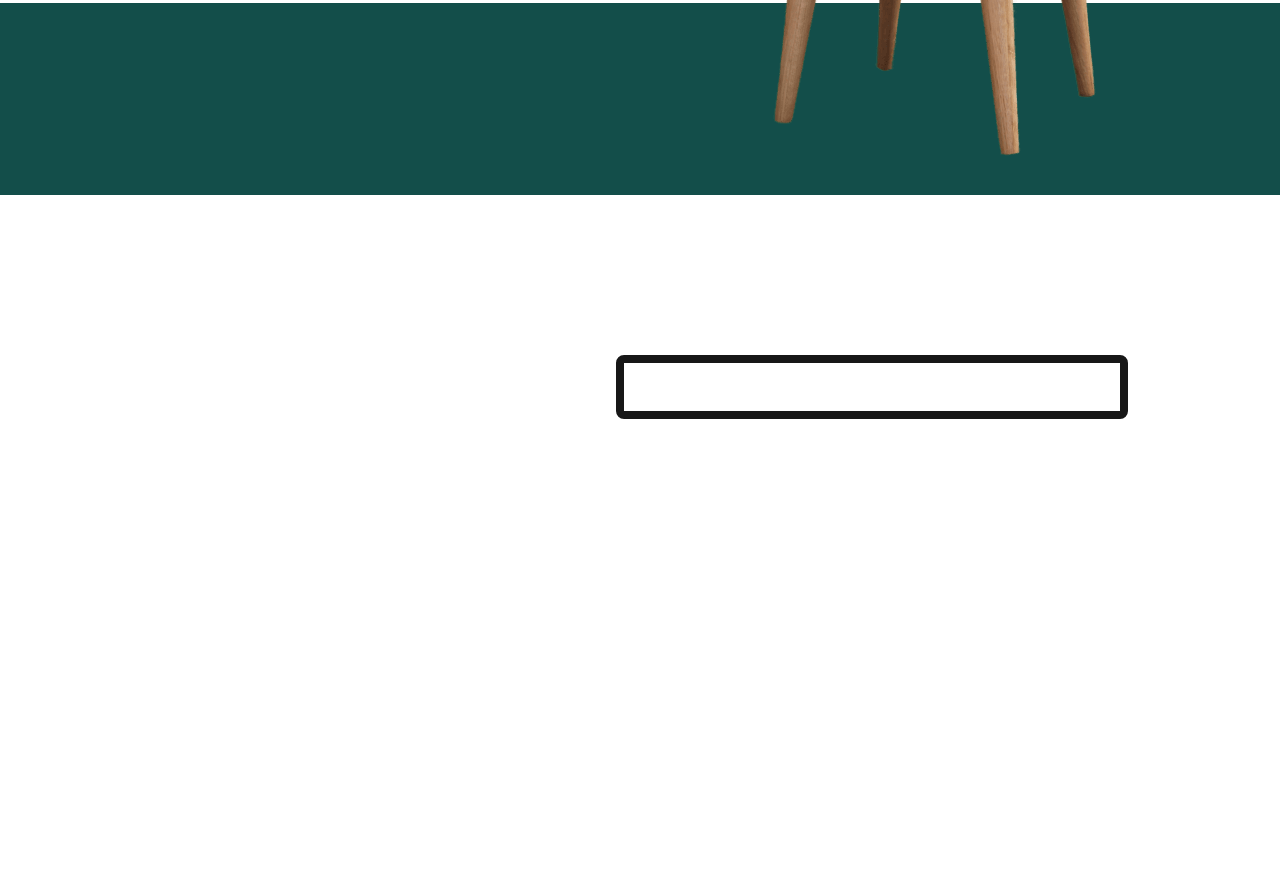
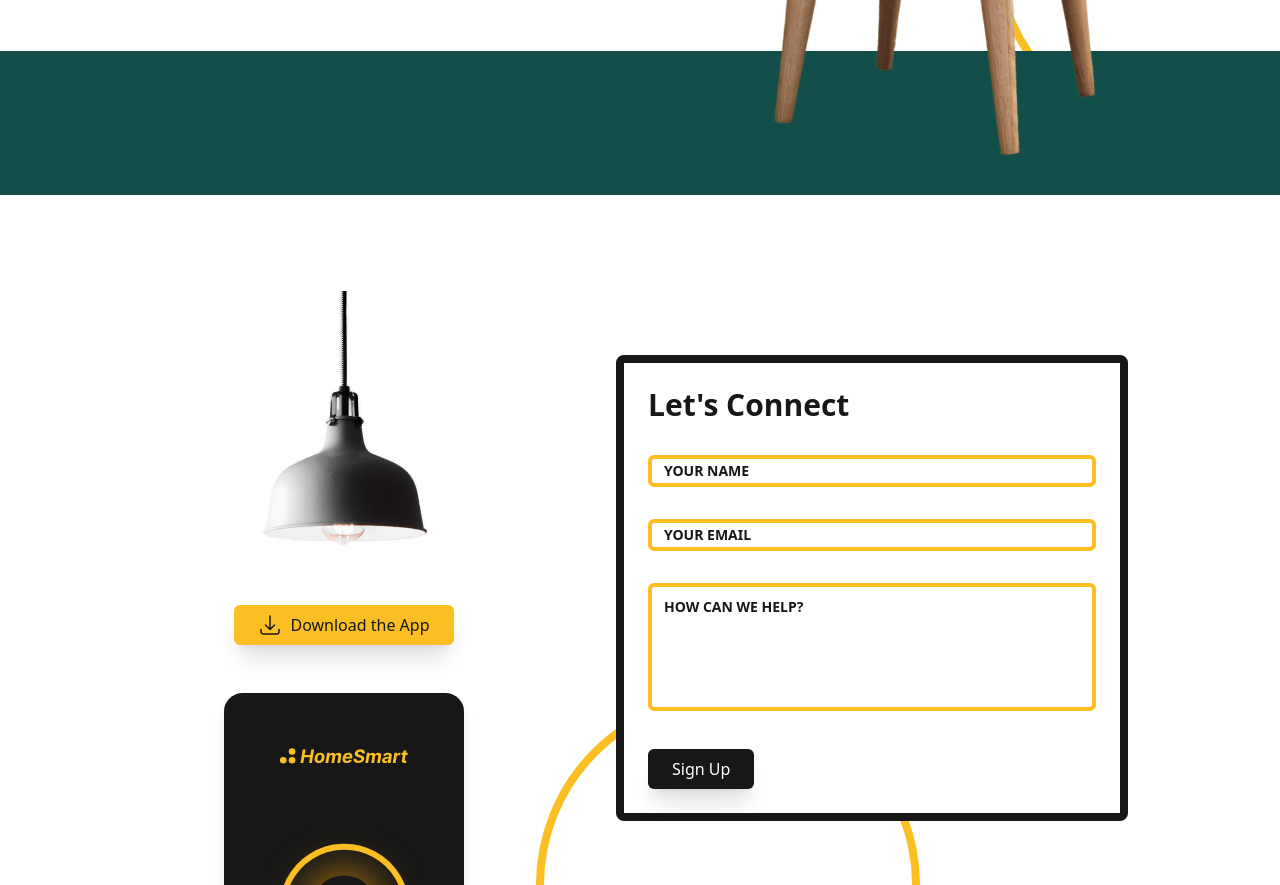
Before and after one commit to Ighenri/Home-Smart, a website: page project/index.html in a window 1280 px wide. Shown: the part 2415-3300 px from the top of the page. Before the commit the page ends 2898 px from the top, so only its background shows below. Drawn offline with Linux system fonts and the light colour scheme.

Commit message:
finished

```diff
--- a/project/index.html
+++ b/project/index.html
@@ -134,19 +134,45 @@
                 </div>
                 <img src="./img/table.png" alt="table">
             </div>
-            <div class="absolute bottom-6 -right-32 -z-10 aspect-square md:border-8 border-amber-400 rounded-full md:w-64 lg:w-96 xl:max-w-lg">
-
-            </div>
-            <div class="bg-teal-900 h-24 xl:h-48 -mx-8 mt-12 xl:mt-0 xl:absolute w-screen -bottom-8 -z-10">
+            <div class="absolute bottom-6 -right-32 -z-10 aspect-square md:border-8 border-amber-400 rounded-full md:w-64 lg:w-96 xl:max-w-lg"></div>
+            <div class="bg-teal-900 h-24 xl:h-36 -mx-8 mt-12 xl:mt-0 xl:absolute w-screen -bottom-8 -z-10">
             </div>
         </section>
         <section aria-labelledby="contact" class="container mx-auto px-8 overflow-hidden">
             <div class="flex flex-wrap justify-center gap-12 md:gap-6 lg:gap-20">
                 <div class="md:flex-1 md:max-w-sm relative">
-
+                    <img class="mx-auto" src="./img/lamp.png" alt="Lamp">
+                    <a href="#"
+                        class="py-2 px-6 focus:outline-none focus-visible:ring-4 shadow-xl hover:shadow-none transition-shadow ring-offset-4 ring-neutral-900 rounded-md ring-offset-white dark:ring-offset-neutral-800 dark:ring-amber-400 bg-amber-400 w-max mx-auto mt-12 md:mb-12 dark:text-neutral-900 flex gap-2">
+                        <svg xmlns="http://www.w3.org/2000/svg" fill="none" viewBox="0 0 24 24" stroke-width="1.5" stroke="currentColor"
+                            class="w-6 h-6">
+                            <path stroke-linecap="round" stroke-linejoin="round"
+                                d="M3 16.5v2.25A2.25 2.25 0 005.25 21h13.5A2.25 2.25 0 0021 18.75V16.5M16.5 12L12 16.5m0 0L7.5 12m4.5 4.5V3" />
+                        </svg>
+                        <span>Download the App</span>
+                    </a>
+                    <img class="hidden md:block drop-shadow-xl absolute left-1/2 -translate-x-1/2 max-w-16 xl:max-w-xs" width="240" src="./img/app.svg" alt="app">
+                    <div
+                        class="absolute bottom-18 left-1/2 translate-x-1/2 -z-10 aspect-square md:border-8 border-amber-400 rounded-full md:w-64 lg:w-96">
+                    </div>
                 </div>
                 <form action="" class="relative border-8 border-neutral-900 p-6 rounded-lg grid gap-8 md: flex-1 md:max-w-lg my-4 md:my-12 lg:my-16 bg-white dark:bg-neutral-800 w-full">
-
+                    <h2 id="contact" class="text-3xl font-bold">Let's Connect</h2>
+                    <div class="relative">
+                        <input type="text" id="name" class="peer form-input w-full border-4 border-amber-400 rounded-md focus:ring-4 dark:focus:ring-offset-2 focus:ring-amber-400 focus:border-amber-400 dark:bg-amber-400 dark:text-neutral-900 focus:outline-none placeholder-transparent" placeholder="Your Name">
+                        <label class="text-neutral-500 text-sm font-bold uppercase absolute -translate-y-1/2 peer-placeholder-shown:left-4 peer-placeholder-shown: top-1/2 peer-placeholder-shown:text-neutral-900 peer-focus:-top-4 peer-focus:left-2 peer-focus:text-neutral-600 dark:peer-focus:text-neutral-300" for="name">Your Name</label>
+                    </div>
+                    <div class="relative">
+                        <input type="email" id="email" class="peer form-input w-full border-4 border-amber-400 rounded-md focus:ring-4 dark:focus:ring-offset-2 focus:ring-amber-400 focus:border-amber-400 dark:bg-amber-400 dark:text-neutral-900 focus:outline-none placeholder-transparent" placeholder="Your Email">
+                        <label class="text-neutral-500 text-sm font-bold uppercase absolute -translate-y-1/2 peer-placeholder-shown:left-4 peer-placeholder-shown: top-1/2 peer-placeholder-shown:text-neutral-900 peer-focus:-top-4 peer-focus:left-2 peer-focus:text-neutral-600 dark:peer-focus:text-neutral-300" for="name">Your Email</label>
+                    </div>
+                    <div class="relative">
+                        <textarea class="peer form-textarea resize-none w-full border-4 border-amber-400 rounded-md focus:ring-4 dark:focus:ring-offset-2 focus:ring-amber-400 focus:border-amber-400 dark:bg-amber-400 dark:text-neutral-900 focus:outline-none placeholder-transparent" placeholder="How can we hrlp?" name="content" id="content" cols="20" rows="5"></textarea>
+                        <label for="content" class="text-neutral-500 text-sm font-bold uppercase absolute -translate-y-1/2 peer-placeholder-shown:left-4 peer-placeholder-shown: top-6 peer-placeholder-shown:text-neutral-900 peer-focus:-top-4 peer-focus:left-2 peer-focus:text-neutral-600 dark:peer-focus:text-neutral-300">How can we help?</label>
+                    </div>
+                    <a role="menuitem"
+                        class="py-2 px-6 w-max bg-neutral-900 text-white focus:outline-none focus-visible:ring-4 shadow-xl hover:shadow-none transition-shadow ring-neutral-900 rounded-md ring-offset-white dark:ring-offset-amber-400 ring-offset-4"
+                        href="#">Sign Up</a>
                 </form>
             </div>
         </section>
--- a/tailwind.config.js
+++ b/tailwind.config.js
@@ -2,7 +2,11 @@
 module.exports = {
   content: ["./project/**/*.{html,js}"],
   theme: {
-    extend: {},
+    extend: {
+       maxWidth: {
+        '16': '16rem',
+      }
+    },
   },
   plugins: [],
 }
```
Also changed, not shown: project/output.css.
